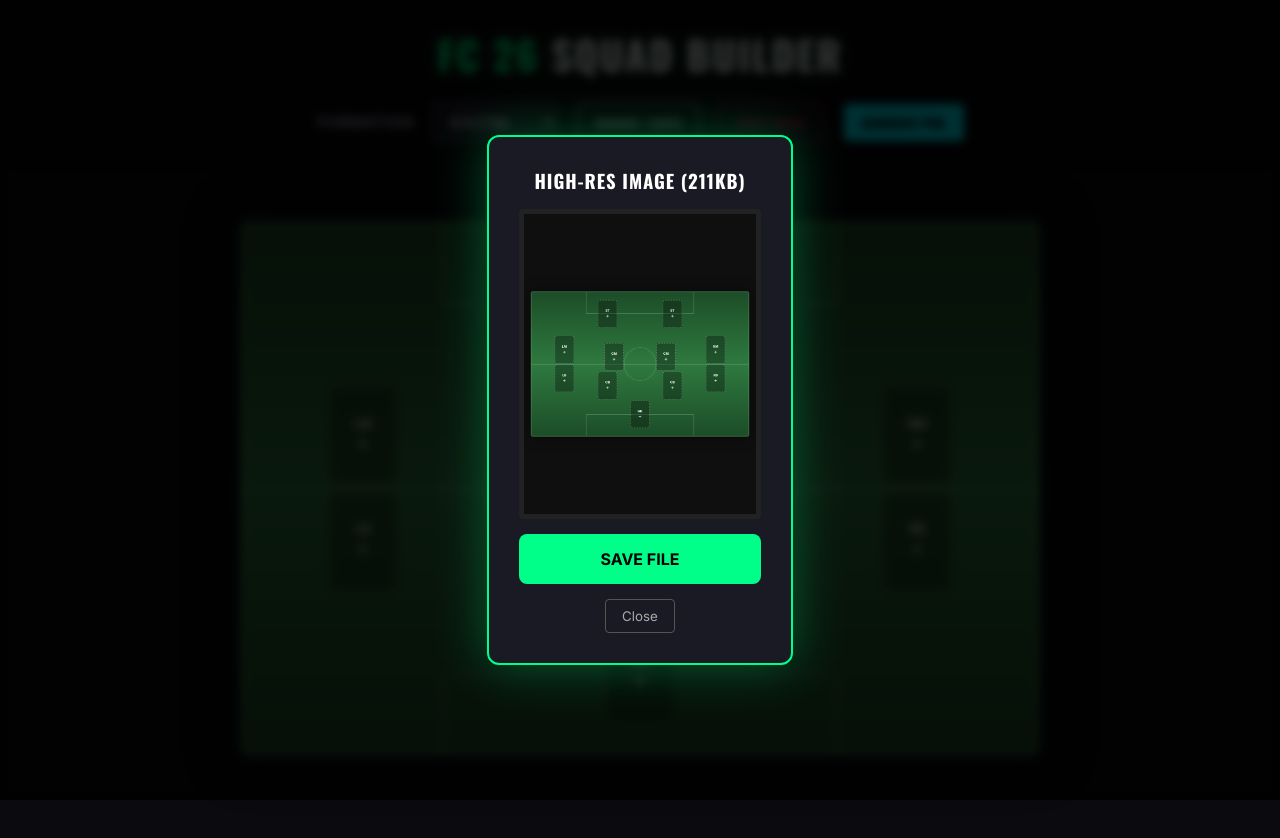
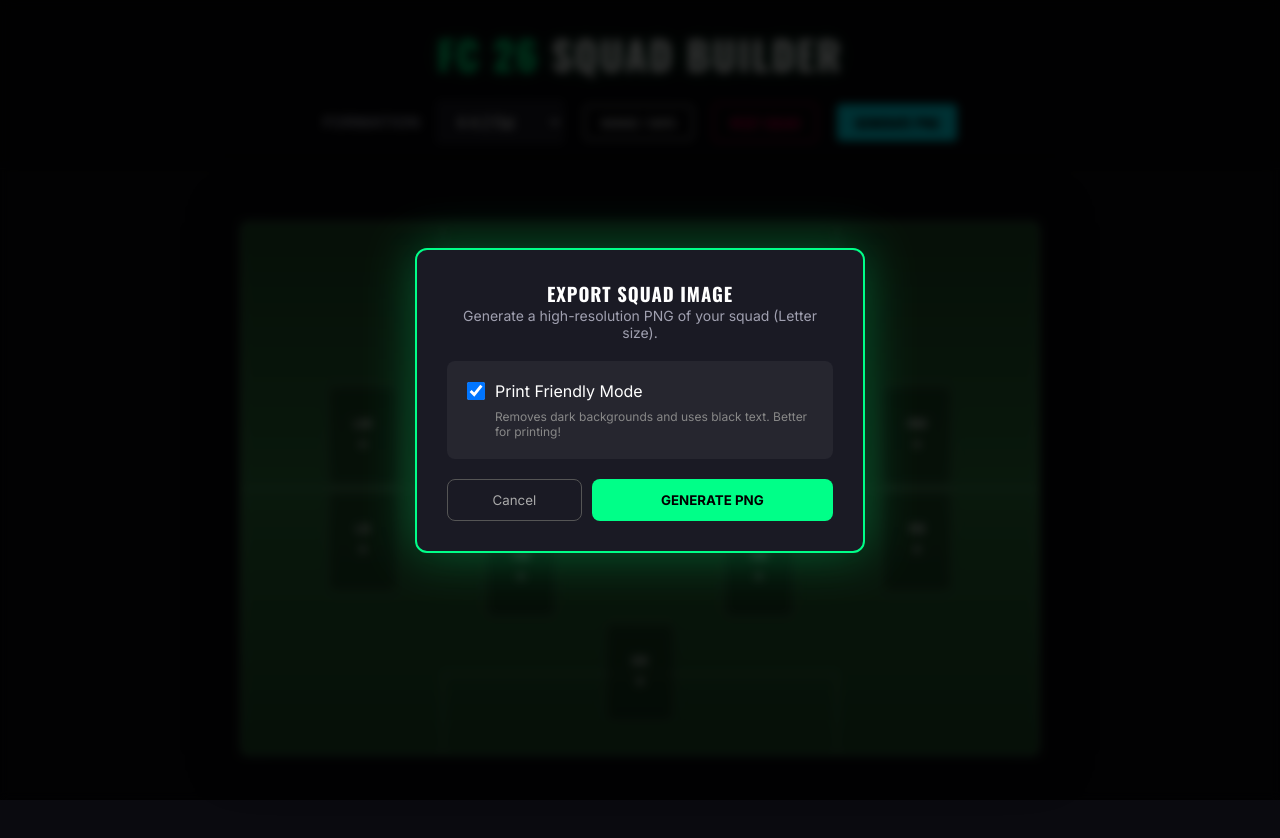
Before and after one commit to soccer-squad/soccer-squad, a React (Vite) app: page / in a window 1280 px wide. Both pictures are taken after a click on the button "GENERATE PNG". Shown: the top 838 px of the page. Built offline with nearby package versions, Linux system fonts and the light colour scheme.

Commit message:
feat: Implement print-friendly styling for player cards and introduce an export configuration modal.

```diff
--- a/src/App.jsx
+++ b/src/App.jsx
@@ -26,6 +26,8 @@
   const [fileSize, setFileSize] = useState(0);
   const [isGenerating, setIsGenerating] = useState(false);
   const [statusMessage, setStatusMessage] = useState('');
+  const [printMode, setPrintMode] = useState(true); // Default to print-friendly
+  const [isExportModalOpen, setIsExportModalOpen] = useState(false);
 
   const squadStats = calculateSquadStats(squad);
   const chemistry = calculateChemistry(squad, formation);
@@ -79,7 +81,7 @@
       quality: 0.95,
       width: targetWidth * scale,
       height: targetHeight * scale,
-      bgcolor: '#0f0f0f', // Dark background matching app
+      bgcolor: printMode ? '#ffffff' : '#0f0f0f',
       style: {
         transform: `scale(${scale})`,
         transformOrigin: 'top left',
@@ -140,7 +142,7 @@
               border: '1px solid #fff',
               padding: '8px 16px',
               borderRadius: '4px',
-              fontSize: '14px',
+              fontSize: '12px',
               fontFamily: 'var(--font-display)',
               cursor: 'pointer',
               background: 'transparent'
@@ -164,7 +166,10 @@
             RESET SQUAD
           </button>
           <button
-            onClick={handleDownload}
+            onClick={() => {
+              setDownloadUrl(null);
+              setIsExportModalOpen(true);
+            }}
             className="download-btn"
             disabled={isGenerating}
             style={{
@@ -207,12 +212,13 @@
             onPositionClick={handlePositionClick}
             onRemovePlayer={removePlayer}
             onEditPlayer={(posId) => setEditingPosition(posId)}
+            printMode={isGenerating && printMode}
           />
         </div>
       </main>
 
-      {/* Manual Download Modal */}
-      {downloadUrl && (
+      {/* Export Configuration & Download Modal */}
+      {isExportModalOpen && (
         <div className="modal-overlay" style={{
           position: 'fixed', top: 0, left: 0, right: 0, bottom: 0,
           background: 'rgba(0,0,0,0.8)',
@@ -227,11 +233,93 @@
             border: '2px solid var(--primary)',
             textAlign: 'center',
             boxShadow: '0 0 50px rgba(0,255,136,0.3)',
-            maxWidth: '400px'
+            maxWidth: '450px',
+            width: '90%'
           }}>
-            <h3 style={{ color: '#fff', marginTop: 0 }}>High-Res Image ({fileSize}KB)</h3>
+            {!downloadUrl && !isGenerating ? (
+              <>
+                <h3 style={{ color: '#fff', marginTop: 0 }}>Export Squad Image</h3>
+                <p style={{ color: 'var(--text-muted)', fontSize: '14px', marginBottom: '20px' }}>
+                  Generate a high-resolution PNG of your squad (Letter size).
+                </p>
 
-            {/* Preview Image */}
+                <div style={{
+                  background: 'rgba(255,255,255,0.05)',
+                  padding: '20px',
+                  borderRadius: '8px',
+                  marginBottom: '20px',
+                  textAlign: 'left'
+                }}>
+                  <label style={{
+                    display: 'flex',
+                    alignItems: 'center',
+                    gap: '10px',
+                    color: '#fff',
+                    fontSize: '16px',
+                    cursor: 'pointer',
+                    userSelect: 'none'
+                  }}>
+                    <input
+                      type="checkbox"
+                      checked={printMode}
+                      onChange={(e) => setPrintMode(e.target.checked)}
+                      style={{ width: '18px', height: '18px', cursor: 'pointer' }}
+                    />
+                    Print Friendly Mode
+                  </label>
+                  <p style={{ fontSize: '12px', color: '#888', marginTop: '8px', marginLeft: '28px' }}>
+                    Removes dark backgrounds and uses black text. Better for printing!
+                  </p>
+                </div>
+
+                <div style={{ display: 'flex', gap: '10px' }}>
+                  <button
+                    onClick={() => setIsExportModalOpen(false)}
+                    style={{
+                      flex: 1,
+                      padding: '12px',
+                      background: 'transparent',
+                      border: '1px solid #555',
+                      color: '#aaa',
+                      borderRadius: '8px',
+                      cursor: 'pointer'
+                    }}
+                  >
+                    Cancel
+                  </button>
+                  <button
+                    onClick={handleDownload}
+                    style={{
+                      flex: 2,
+                      padding: '12px',
+                      background: 'var(--primary)',
+                      color: '#000',
+                      fontWeight: 'bold',
+                      borderRadius: '8px',
+                      cursor: 'pointer'
+                    }}
+                  >
+                    GENERATE PNG
+                  </button>
+                </div>
+              </>
+            ) : isGenerating ? (
+              <div style={{ padding: '40px 0' }}>
+                <div className="spinner" style={{
+                  border: '4px solid rgba(255,255,255,0.1)',
+                  borderTop: '4px solid var(--primary)',
+                  borderRadius: '50%',
+                  width: '40px',
+                  height: '40px',
+                  margin: '0 auto 20px',
+                  animation: 'spin 1s linear infinite'
+                }} />
+                <h3 style={{ color: '#fff', margin: 0 }}>{statusMessage || 'Processing...'}</h3>
+              </div>
+            ) : (
+              <>
+                <h3 style={{ color: '#fff', marginTop: 0 }}>Ready to Save! ({fileSize}KB)</h3>
+
                 <div style={{
                   margin: '15px 0',
                   background: '#222',
@@ -263,12 +351,15 @@
                     fontSize: '16px',
                     cursor: 'pointer'
                   }}
-              onClick={() => setTimeout(() => {
+                  onClick={() => {
+                    setTimeout(() => {
                       setDownloadUrl(null);
+                      setIsExportModalOpen(false);
                       URL.revokeObjectURL(downloadUrl);
-              }, 500)}
+                    }, 500);
+                  }}
                 >
-              SAVE FILE
+                  SAVE IMAGE
                 </a>
 
                 <button
@@ -285,92 +376,12 @@
                     cursor: 'pointer'
                   }}
                 >
-              Close
+                  Back to Settings
                 </button>
+              </>
+            )}
           </div>
         </div>
-      )}
-
-      {/* Search Modal */}
-      {selectedPosition && (
-        <div className="modal-overlay" style={{
-          position: 'fixed', top: 0, left: 0, right: 0, bottom: 0,
-          background: 'rgba(0,0,0,0.8)',
-          display: 'flex', alignItems: 'center', justifyContent: 'center',
-          zIndex: 2000,
-          backdropFilter: 'blur(5px)'
-        }}
-          onClick={() => setSelectedPosition(null)}
-        >
-          <div className="modal-content" style={{
-            background: 'var(--surface)',
-            width: '90%', maxWidth: '500px',
-            padding: '20px',
-            borderRadius: '12px',
-            border: '1px solid rgba(255,255,255,0.1)',
-            boxShadow: '0 20px 50px rgba(0,0,0,0.5)',
-            animation: 'slideUp 0.3s ease'
-          }}
-            onClick={e => e.stopPropagation()}
-          >
-            <h3 style={{ marginBottom: '15px' }}>Select Player for {selectedPosition.toUpperCase()}</h3>
-            <PlayerSearch onSelectPlayer={handlePlayerSelect} />
-            <button
-              onClick={() => setSelectedPosition(null)}
-              style={{
-                marginTop: '15px',
-                width: '100%',
-                padding: '10px',
-                background: 'rgba(255,255,255,0.1)',
-                color: '#fff',
-                borderRadius: '8px',
-                border: 'none',
-                cursor: 'pointer'
-              }}
-            >
-              Cancel
-            </button>
-          </div>
-        </div>
-      )}
-
-      {showSquadManager && (
-        <SquadManager
-          squad={squad}
-          formation={formation}
-          savedSquads={savedSquads}
-          onSaveSnapshot={saveSnapshot}
-          onLoadSnapshot={(snap) => { loadSnapshot(snap); setShowSquadManager(false); }}
-          onDeleteSnapshot={deleteSnapshot}
-          onImport={(data) => { importSquad(data); setShowSquadManager(false); }}
-          onClose={() => setShowSquadManager(false)}
-        />
-      )}
-
-      {editingPosition && squad[editingPosition] && (
-        <PlayerEditor
-          player={squad[editingPosition]}
-          onSave={(updatedPlayer) => {
-            updatePlayerStats(editingPosition, updatedPlayer);
-            setEditingPosition(null);
-          }}
-          onCancel={() => setEditingPosition(null)}
-        />
-      )}
-
-      {viewingPosition && squad[viewingPosition] && (
-        <PlayerDetailsModal
-          player={squad[viewingPosition]}
-          onClose={() => setViewingPosition(null)}
-          onEdit={() => {
-            setEditingPosition(viewingPosition);
-            setViewingPosition(null);
-          }}
-          onRemove={() => {
-            removePlayer(viewingPosition);
-            setViewingPosition(null);
-          }}
-        />
       )}
 
       {/* Styles for simple animation */}
@@ -379,6 +390,10 @@
           from { transform: translateY(20px); opacity: 0; }
           to { transform: translateY(0); opacity: 1; }
         }
+        @keyframes spin {
+          0% { transform: rotate(0deg); }
+          100% { transform: rotate(360deg); }
+        }
       `}</style>
     </div>
   );
```
Also changed, not shown: src/components/Pitch.jsx (+17 -12 lines), src/components/PlayerCard.jsx (+27 -12 lines), src/index.css (+6 -1 lines). Lines whose indentation alone changed are shown as unchanged.
